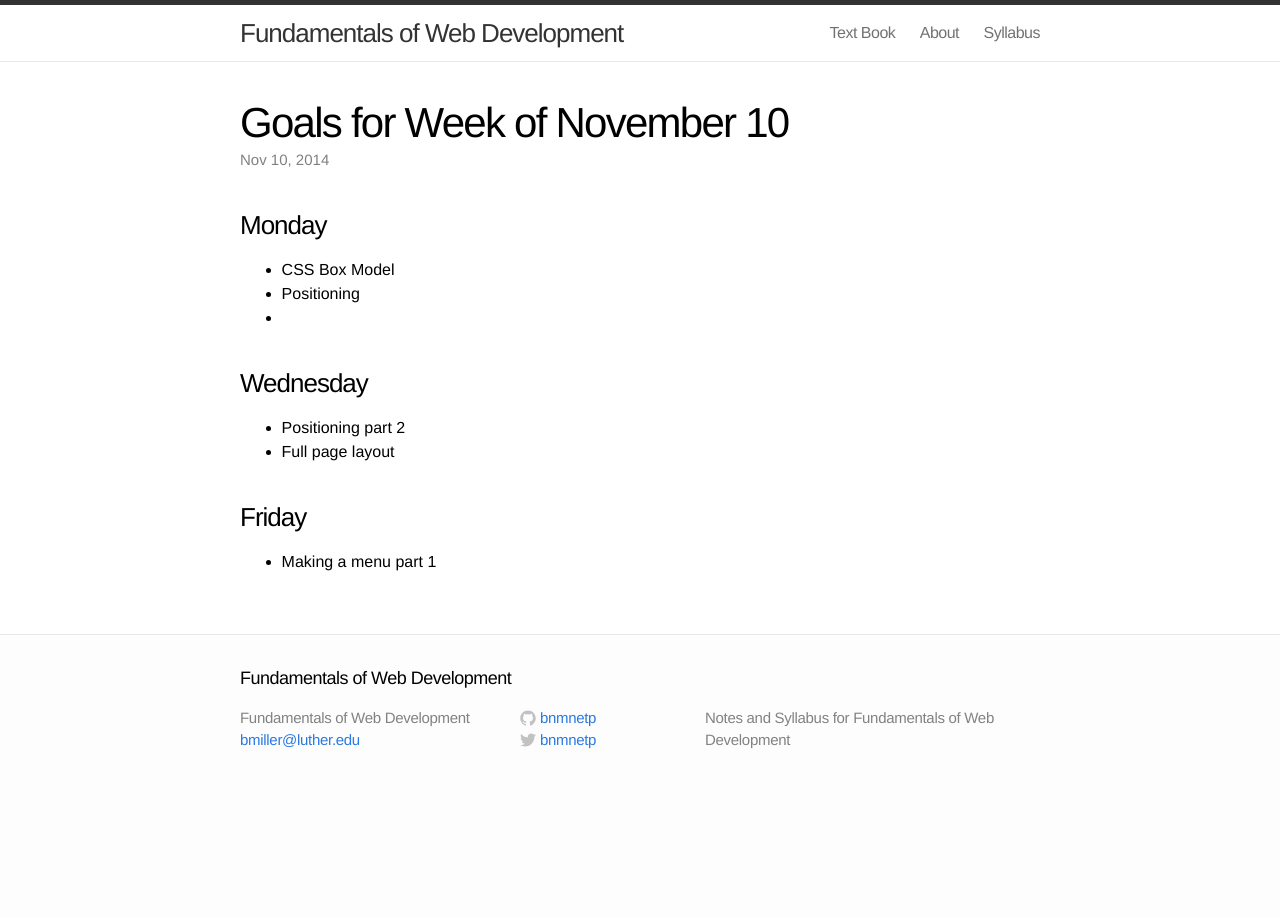
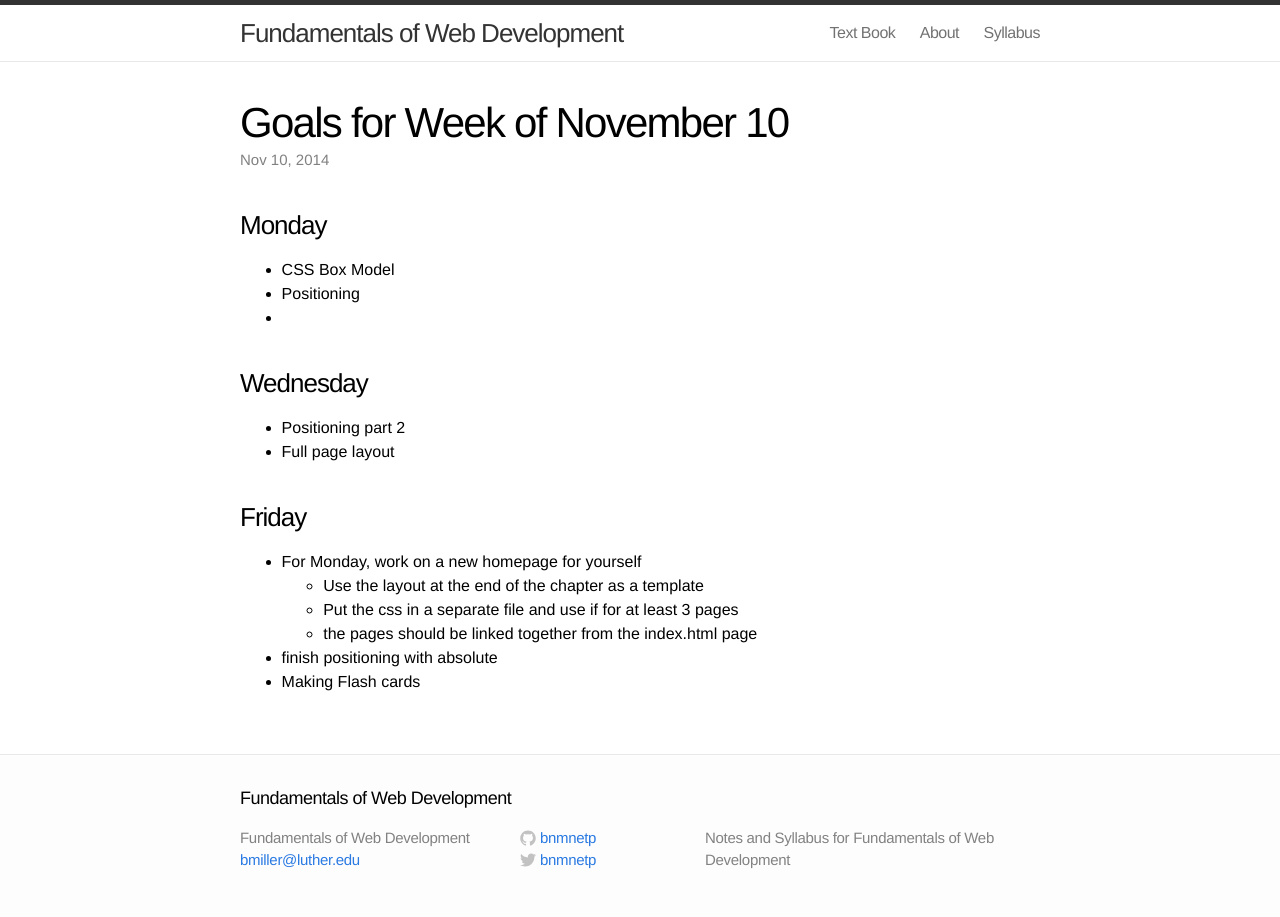
Before and after one commit to bnmnetp/CS130, a Jekyll site: the page built from _posts/2014-11-02-Goals-for-Week-of-Nov-10.markdown, in a window 1280 px wide. Built offline with Jekyll 4.4.1, drawn with Linux system fonts in a browser that asks for light colours.

Commit message:
update goals

```diff
--- a/_posts/2014-11-02-Goals-for-Week-of-Nov-10.markdown
+++ b/_posts/2014-11-02-Goals-for-Week-of-Nov-10.markdown
@@ -21,4 +21,10 @@ published: true
 
 ### Friday
 
-* Making a menu part 1
+* For Monday, work on a new homepage for yourself
+  * Use the layout at the end of the chapter as a template
+  * Put the css in a separate file and use if for at least 3 pages
+  * the pages should be linked together from the index.html page
+
+* finish positioning with absolute
+* Making Flash cards
```
